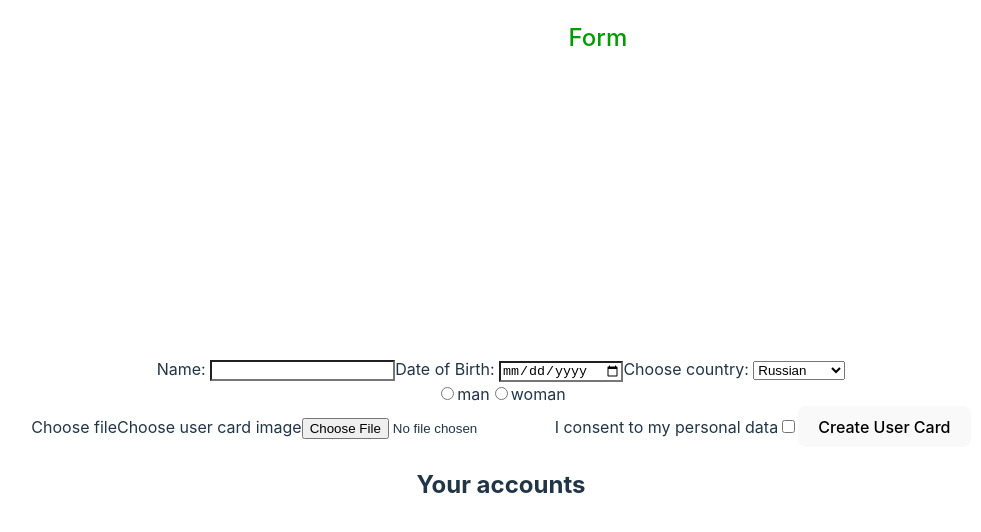
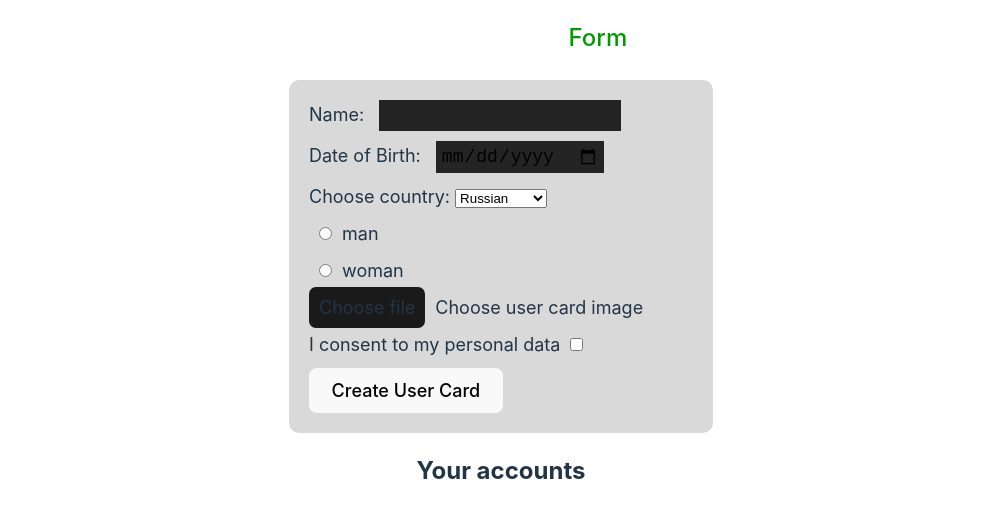
Before and after one commit to ValeriaYan/rsschool-react-2023Q1, a React (Vite) app in the folder react-components/: page /form in a window 1280 px wide. Shown: the top 532 px of the page, without its empty margins (139-1120 px from the left). Built offline with nearby package versions, Linux system fonts and the light colour scheme.

Commit message:
feat: add styles for form

```diff
--- a/react-components/src/App.css
+++ b/react-components/src/App.css
@@ -5,9 +5,6 @@
 }
 
 .main {
-    display: flex;
-    justify-content: center;
-    align-items: center;
 }
 
 .container {
@@ -45,7 +42,7 @@
 }
 
 .product-card:hover {
-    background-color: rgba(68, 68, 68, 0.2);
+    background-color: var(--sub-color);
 }
 
 .product-card__img {
@@ -54,7 +51,7 @@
 
 .product-card__title {
     font-size: 20px;
-    color: var(--main-color);
+    color: var(--text-main-color);
 }
 
 .product-card__price {
@@ -83,8 +80,54 @@
 }
 
 .search > input:focus ~ svg {
-   fill: var(--main-color)
+   fill: var(--text-main-color);
 }
+
+.error {
+    color: var(--error-color);
+}
+
+form {
+    text-align: left;
+    width: 30vw;
+    padding: 20px;
+    margin: 0 auto;
+
+    font-size: 18px;
+    background-color: var(--sub-color);
+    border-radius: 10px;
+}
+
+form label {
+    margin-bottom: 10px;
+}
+
+label input {
+    font-size: 18px;
+    padding: 5px;
+    margin: 0 10px;
+    background-color: var(--background-color);
+    border: none;
+}
+
+input[type="file"] {
+    display: none;
+}
+
+.file-button {
+    padding: 10px;
+    margin-right: 10px;
+
+    border-radius: 7px;
+    background-color: var(--button-color);
+
+    cursor: pointer;
+}
+
+.file-button:hover {
+    background-color: var(--sub-color);
+}
+
 
 ::-webkit-scrollbar {
     width: 4px;
@@ -102,6 +145,10 @@
     .product-card {
         flex: 0 0 45%;
     }
+
+    form {
+        width: 70vw;
+    }
 }
 
 @media(max-width: 800px) {
--- a/react-components/src/index.css
+++ b/react-components/src/index.css
@@ -5,7 +5,7 @@
 
   color-scheme: light dark;
   color: rgba(255, 255, 255, 0.7);
-  background-color: #242424;
+  background-color: var(--background-color);
 
   font-synthesis: none;
   text-rendering: optimizeLegibility;
@@ -13,8 +13,12 @@
   -moz-osx-font-smoothing: grayscale;
   -webkit-text-size-adjust: 100%;
 
-  --main-color: rgb(0, 155, 0);
+  --background-color: #242424;
+  --sub-color: rgba(68, 68, 68, 0.2);
+  --button-color: #1a1a1a;
+  --text-main-color: rgb(0, 155, 0);
   --hover-color: rgb(195, 255, 195);
+  --error-color: rgb( 255, 36, 0);
 }
 
 a {
@@ -27,7 +31,7 @@ a:hover {
 }
 
 a.active {
-    color: var(--main-color);
+    color: var(--text-main-color);
 }
 
 body {
@@ -50,7 +54,7 @@ button {
   font-size: 1em;
   font-weight: 500;
   font-family: inherit;
-  background-color: #1a1a1a;
+  background-color: var(--button-color);
   cursor: pointer;
   transition: border-color 0.25s;
 }
@@ -66,6 +70,10 @@ input {
   background-color: transparent;
 }
 
+label {
+  display: block;
+}
+
 @media (prefers-color-scheme: light) {
   :root {
     color: #213547;
```
